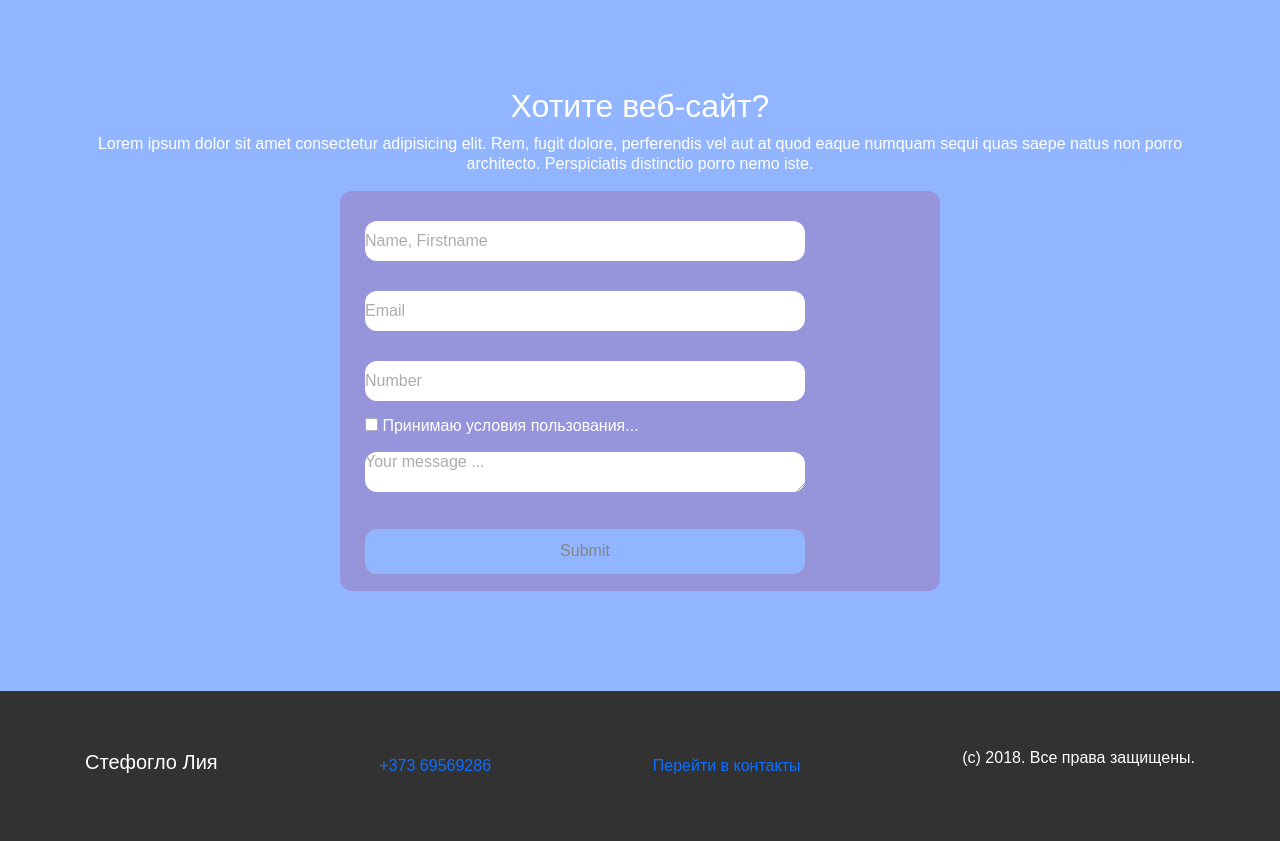
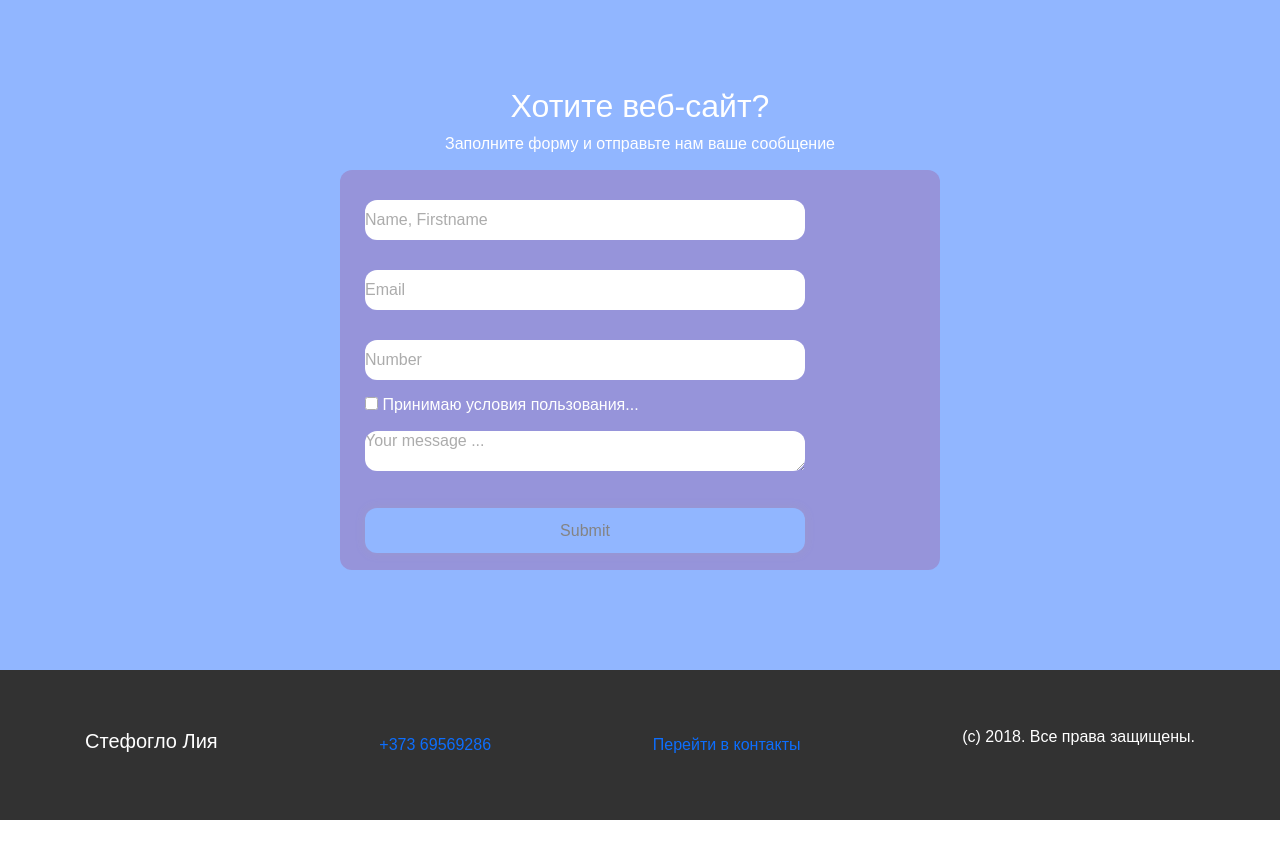
Before and after one commit to ste-lia/LiaStCW, a plain HTML site: page index.html in a window 1280 px wide. Shown: the part 4160-5001 px from the top of the page. After the commit the page ends 4980 px from the top, so only its background shows below. Drawn offline with nearby package versions, Linux system fonts and the light colour scheme.

Commit message:
corrections

```diff
--- a/index.html
+++ b/index.html
@@ -286,7 +286,7 @@
 	<section class="form__container">
 		<div class="container">
 			<h2 class="form__title text-center">Хотите веб-сайт?</h2>
-			<p class="form__text text-center">Lorem ipsum dolor sit amet consectetur adipisicing elit. Rem, fugit dolore, perferendis vel aut at quod eaque numquam sequi quas saepe natus non porro architecto. Perspiciatis distinctio porro nemo iste.</p>
+			<p class="form__text text-center">Заполните форму и отправьте нам ваше сообщение</p>
 			<form action="" class="form__contact">
 				<div class="contact__inputs">
 					<input class="contact__input" type="text" placeholder="Name, Firstname" name="name" required minlength="3">
```
